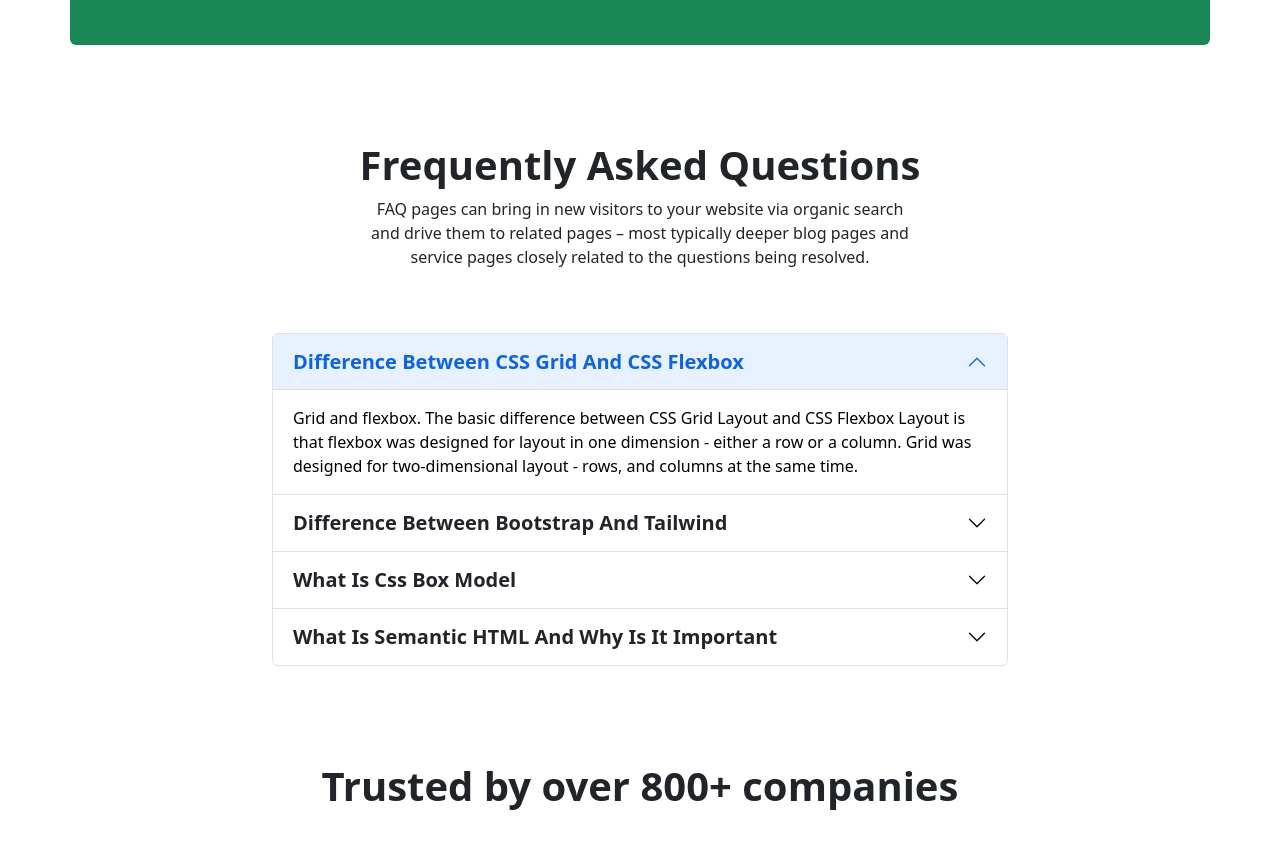
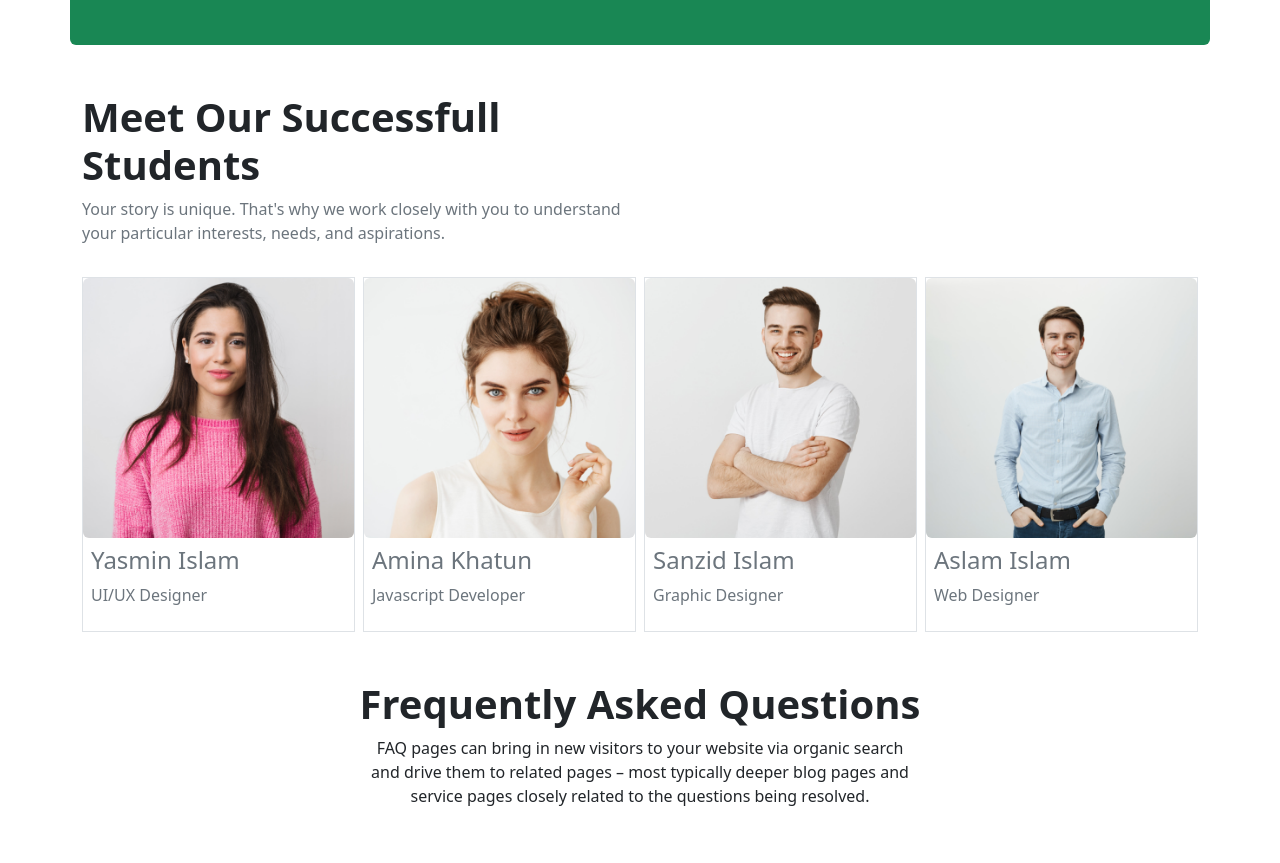
Before and after one commit to abdullah-al-mamun-vai/third-assignment, a plain HTML site: page index.html in a window 1280 px wide. Shown: the part 2703-3566 px from the top of the page. Drawn offline with nearby package versions, Linux system fonts and the light colour scheme.

Commit message:
success area added

```diff
--- a/index.html
+++ b/index.html
@@ -331,6 +331,58 @@
                 </div>
             </div>
         </section>
+        <!-- student area stat  -->
+        <section class="student-area">
+            <div class="container">
+                <div class="row my-3">
+                    <div class="col-lg-6">
+                        <h1 class="fw-bold text-capitalize">Meet Our Successfull
+                            <br>
+                            Students
+                        </h1>
+                        <p class="text-secondary">Your story is unique. That's why we work closely with you to
+                            understand your particular
+                            interests, needs, and aspirations.</p>
+                    </div>
+                    <div class="col-lg-6"></div>
+
+                </div>
+                <div class="row g-2">
+                    <div class="col-lg-3 col-md-6 col-12">
+                        <div class="border">
+                            <img class="img-fluid w-100 rounded" src="assest/images/student-2.png" alt="">
+                            <h3 class="text-secondary text-capitalize px-2 pt-2 fs-4">Yasmin islam</h3>
+                            <p class="text-secondary text-capitalize px-2 pb-2">UI/UX Designer
+                            </p>
+                        </div>
+                    </div>
+                    <div class="col-lg-3 col-md-6 col-12">
+                        <div class="border">
+                            <img class="img-fluid w-100 rounded" src="assest/images/student-4.png" alt="">
+                            <h3 class="text-secondary text-capitalize px-2 pt-2 fs-4">amina khatun</h3>
+                            <p class="text-secondary text-capitalize px-2 pb-2">Javascript developer
+                            </p>
+                        </div>
+                    </div>
+                    <div class="col-lg-3 col-md-6 col-12">
+                        <div class="border">
+                            <img class="img-fluid w-100 rounded" src="assest/images/student-3.png" alt="">
+                            <h3 class="text-secondary text-capitalize px-2 pt-2 fs-4">Sanzid islam</h3>
+                            <p class="text-secondary text-capitalize px-2 pb-2">Graphic Designer
+                            </p>
+                        </div>
+                    </div>
+                    <div class="col-lg-3 col-md-6 col-12">
+                        <div class="border">
+                            <img class="img-fluid w-100 rounded" src="assest/images/student-1.png" alt="">
+                            <h3 class="text-secondary text-capitalize px-2 pt-2 fs-4">Aslam islam</h3>
+                            <p class="text-secondary text-capitalize px-2 pb-2">web Designer
+                            </p>
+                        </div>
+                    </div>
+                </div>
+            </div>
+        </section>
         <!-- section three start  -->
         <section class="frequenly-question">
             <div class="container">
```
